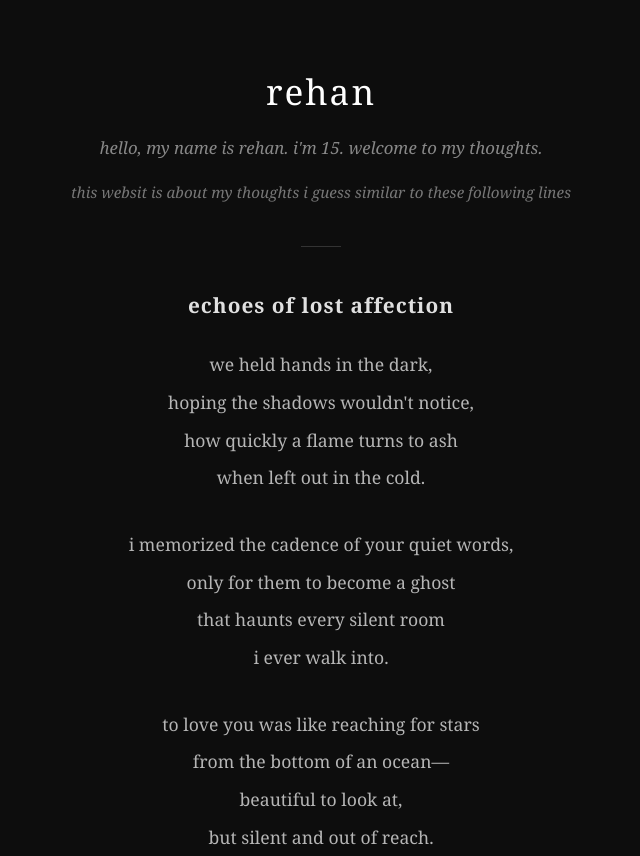
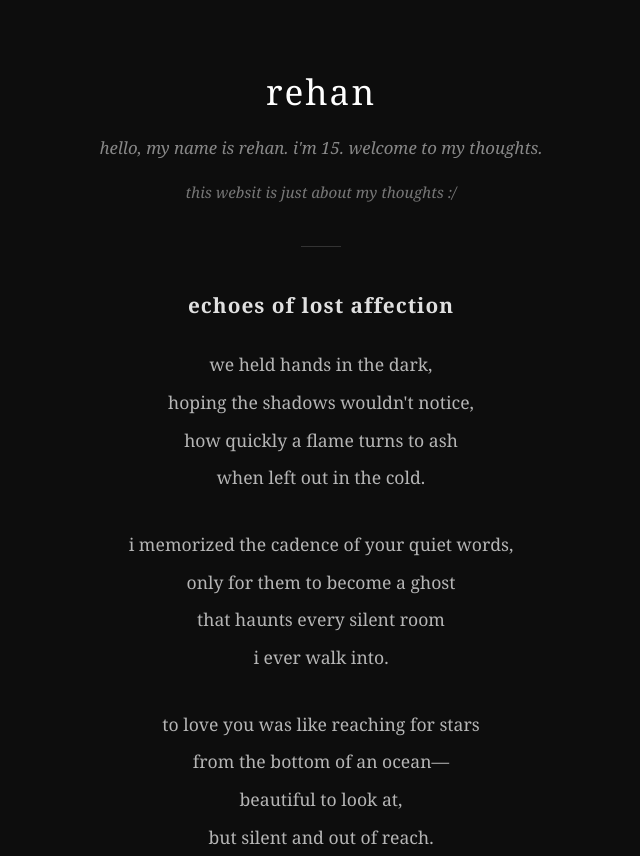
Before and after one commit to Skyx-hub/My-poetic-website, a plain HTML site: page index.html in a window 1280 px wide. Shown: the top 856 px of the page, without its empty margins (319-959 px from the left). Drawn offline with Linux system fonts and the light colour scheme.

Commit message:
Update index.html

```diff
--- a/index.html
+++ b/index.html
@@ -109,7 +109,7 @@
     <!-- Introduction Section -->
     <h1>rehan</h1>
     <p class="intro">hello, my name is rehan. i'm 15. welcome to my thoughts.</p>
-    <p class="sub-intro">this websit is about my thoughts i guess similar to these following lines</p>
+    <p class="sub-intro">this websit is just about my thoughts :/ </p>
 
     <div class="divider"></div>
 
```
